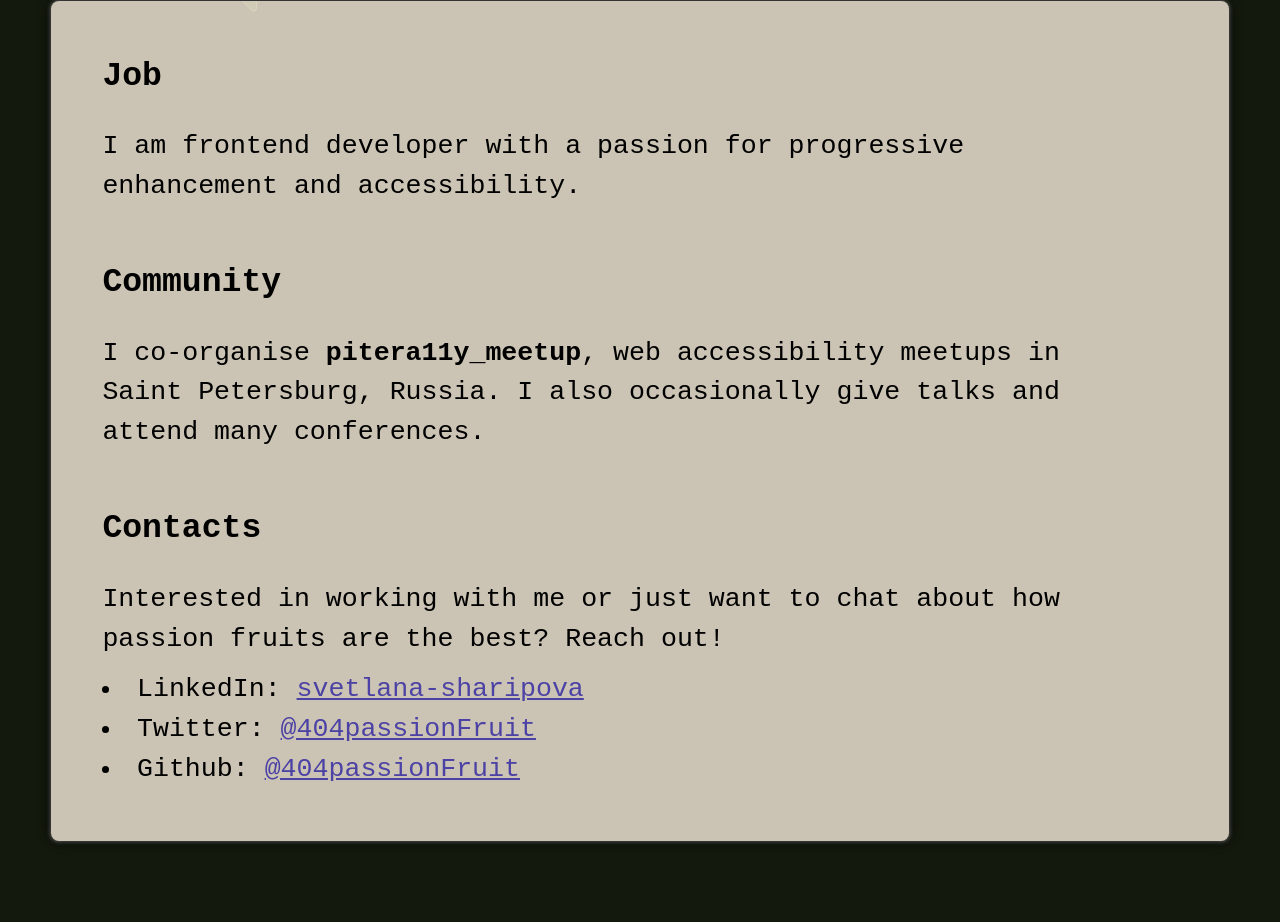
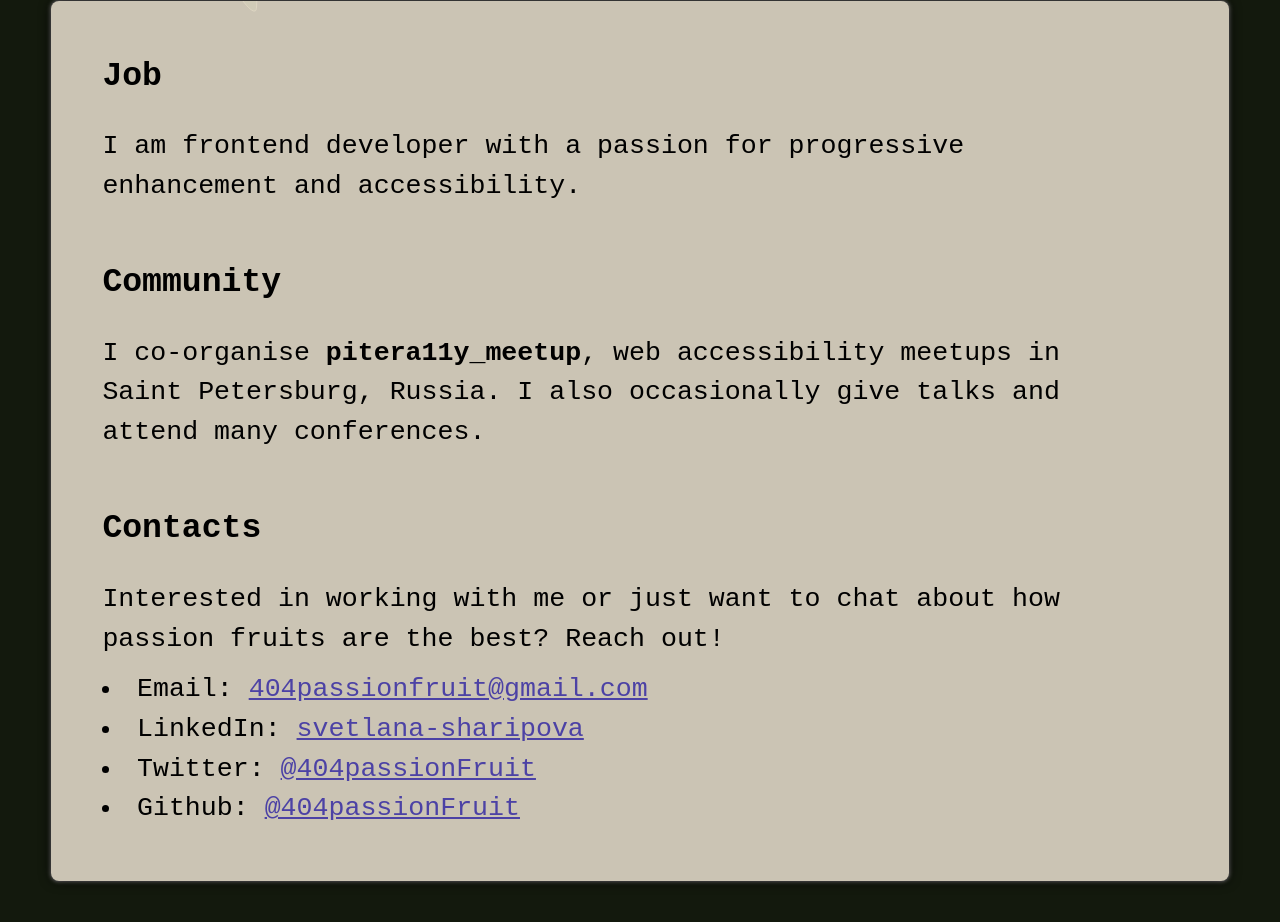
Before and after one commit to 404passionFruit/site, a plain HTML site: page index.html in a window 1280 px wide. Shown: the part 706-1628 px from the top of the page. Before the commit the page ends 1598 px from the top, so only its background shows below. Drawn offline with Linux system fonts and the light colour scheme.

Commit message:
Adds email

```diff
--- a/index.html
+++ b/index.html
@@ -409,7 +409,9 @@
           fruits are the best? Reach out!
         </p>
         <ul>
-          <!-- <li>Email: <a href="mailto:"></a></li> -->
+          <li>
+              Email: <a href="mailto:404passionfruit@gmail.com">404passionfruit@gmail.com</a>
+          </li>
           <li>
             LinkedIn:
             <a href="https://www.linkedin.com/in/svetlana-sharipova/"
```
